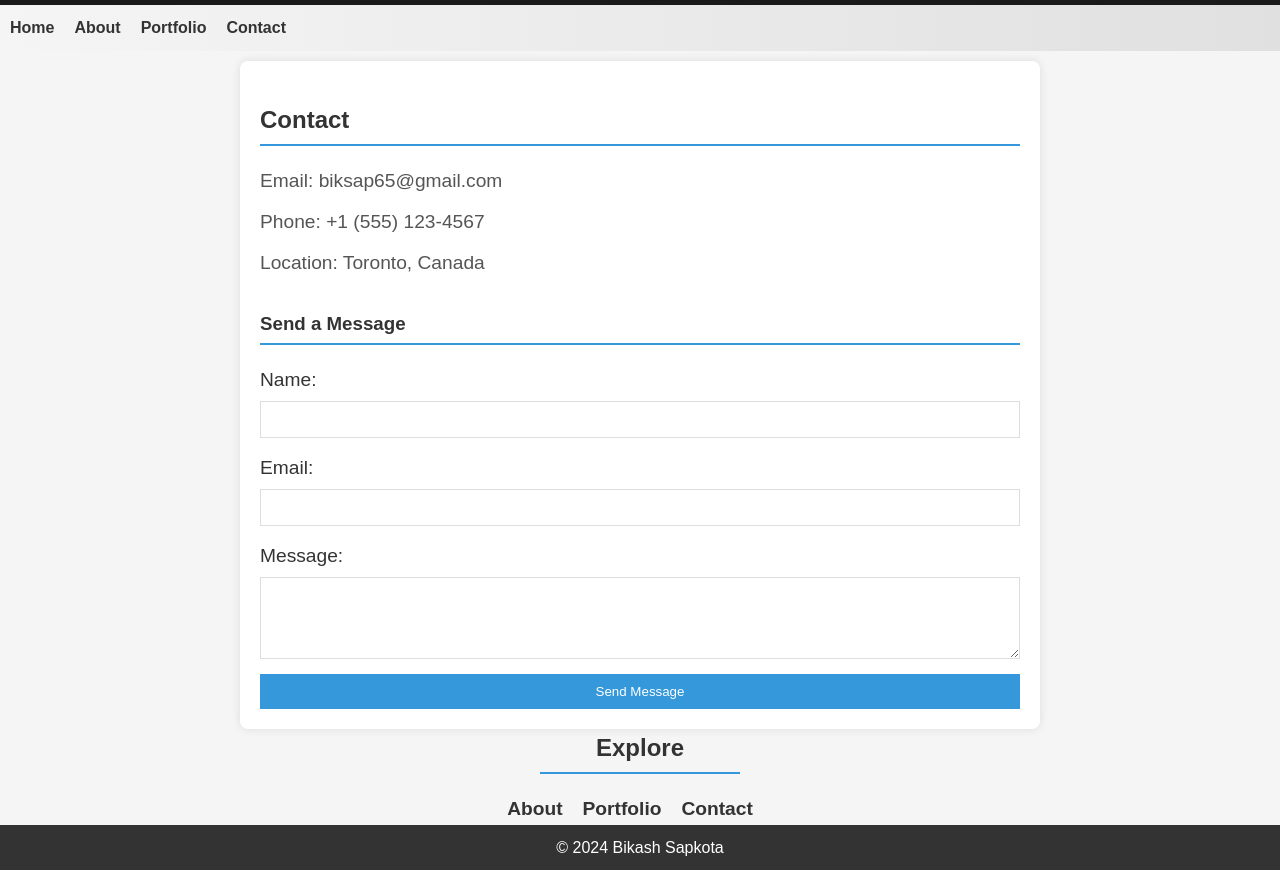
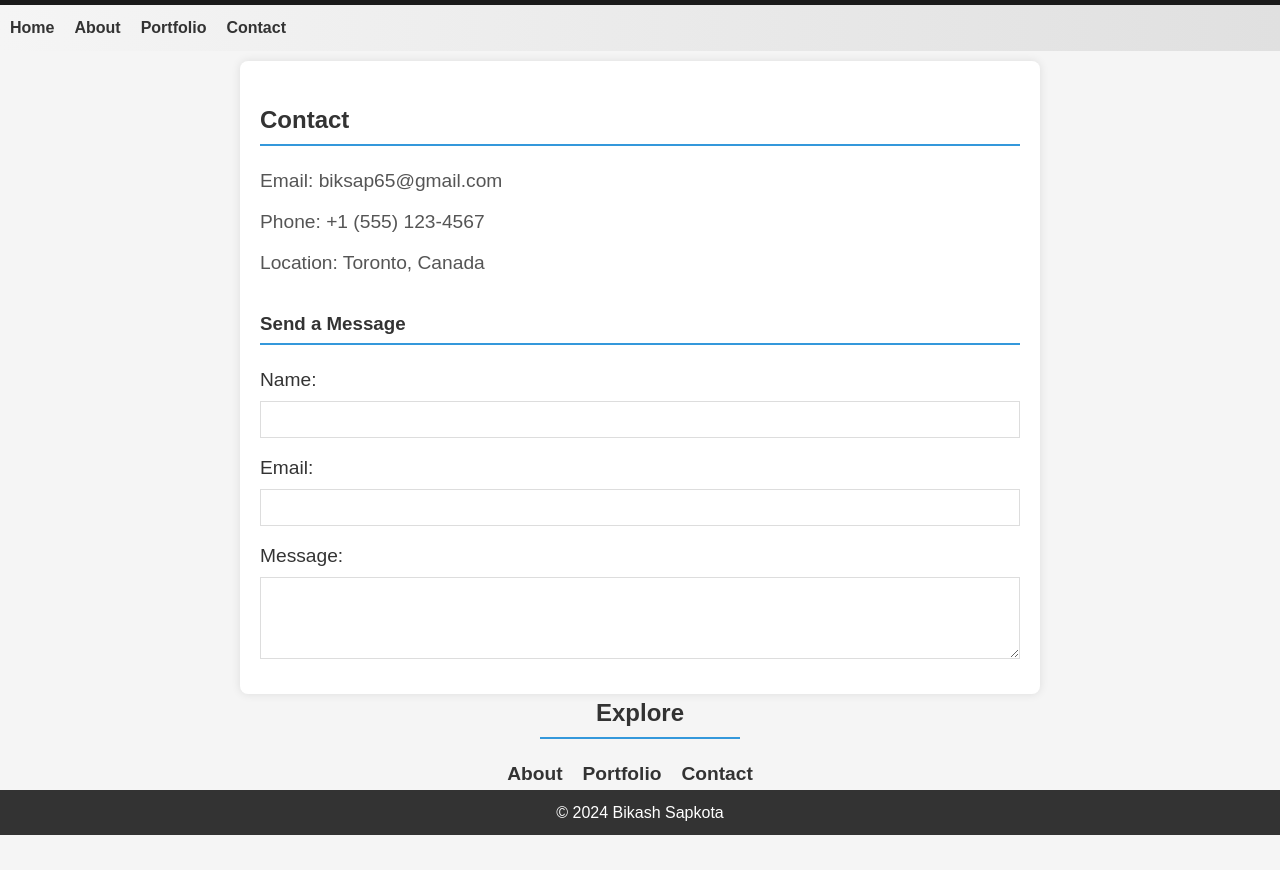
Before and after one commit to bikashvicious/MyBlog_BikashSapkota_C0911133, a plain HTML site: page contact.html in a window 1280 px wide. Shown: the part 179-1049 px from the top of the page. After the commit the page ends 1014 px from the top, so only its background shows below. Drawn offline with Linux system fonts and the light colour scheme.

Commit message:
submit button

```diff
--- a/contact.html
+++ b/contact.html
@@ -48,7 +48,7 @@
                     <label for="message">Message:</label>
                     <textarea id="message" name="message" rows="4" required></textarea>
 
-                    <button type="submit">Send Message</button>
+                    <!-- <button type="submit">Send Message</button> -->
                 </form>
             </div>
         </section>
```
